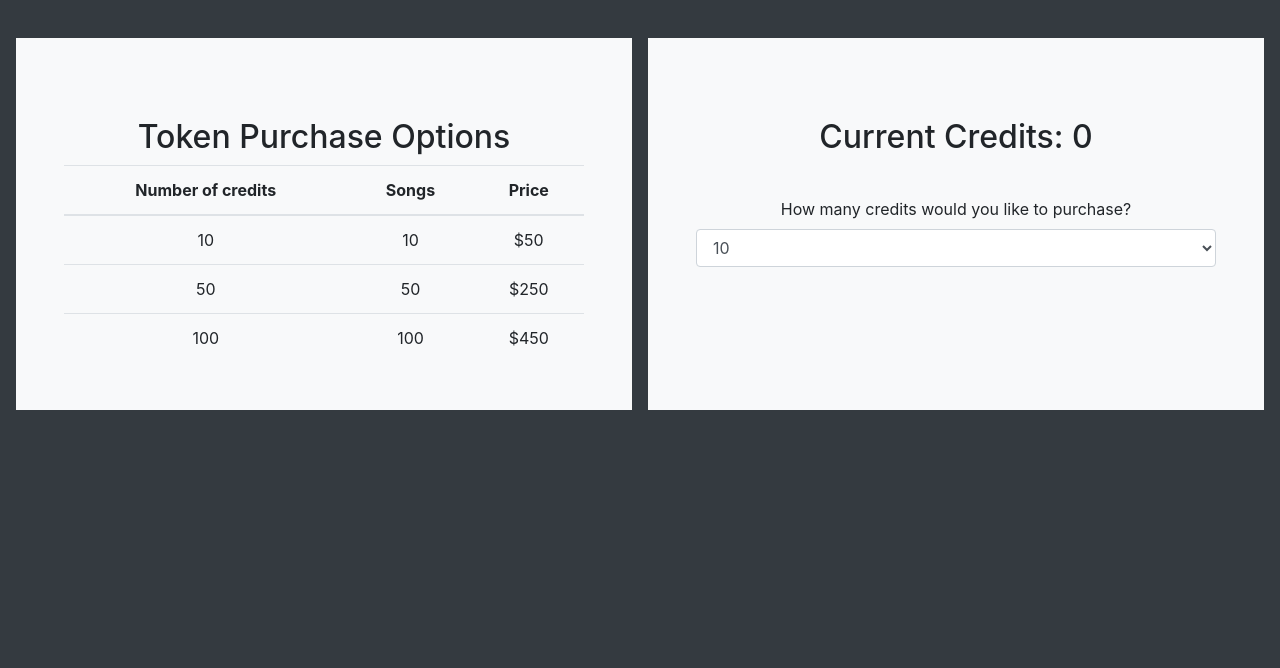
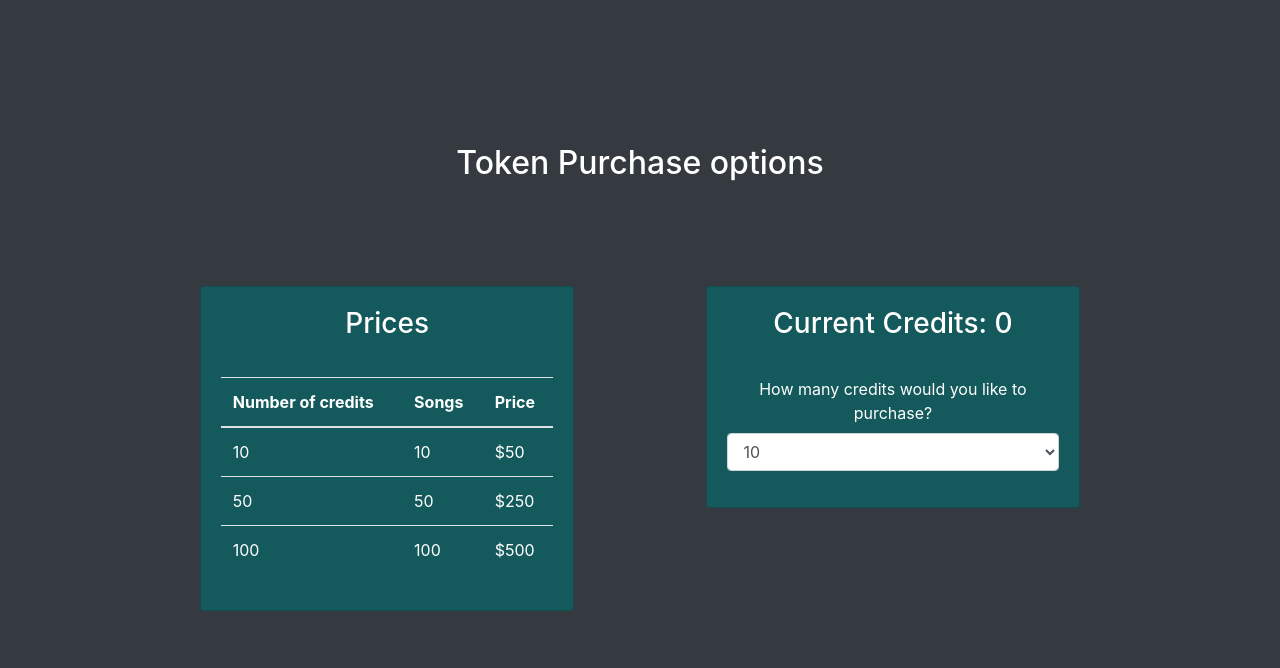
Before and after one commit to gaboc4/analog_collective, a Flask app: page /shop in a window 1280 px wide. Shown: the part 58-726 px from the top of the page. Run offline with Flask 2, Linux system fonts and the light colour scheme; the visitor is signed in with stand-in values (Sample User, id 1); data comes from the database, SQL or seed files in the repository; some libraries are stand-ins or nearby versions.

Commit message:
prod changes

```diff
--- a/project/__init__.py
+++ b/project/__init__.py
@@ -36,7 +36,5 @@ app.register_blueprint(auth_blueprint)
 
 # blueprint for non-auth parts of app
 from .main import main as main_blueprint
-from .payment import payment as payment_blueprint
 
 app.register_blueprint(main_blueprint)
-app.register_blueprint(payment_blueprint)
--- a/project/main.py
+++ b/project/main.py
@@ -7,6 +7,9 @@ from datetime import datetime
 from flask import Blueprint, render_template, redirect, url_for, request, flash
 from flask_login import login_required, current_user
 
+stripe.api_key = os.environ['STRIPE_SK']
+
+
 import smtplib
 from .models import Users, PlaylistDetails, SpotifyToken, ArtistsInPlaylist, \
 	ArtistTracks, SimilarArtists, PlaylistToPlacedSong, BlogPosts
@@ -14,9 +17,7 @@ from . import db
 from .helpers import refresh_access_token, get_access_and_refresh, \
 	get_playlist_genre, get_curr_artist_tracks, get_curr_sim_artists, refresh_playlist_deets
 
-
 main = Blueprint('main', __name__)
-
 
 credits_info = "These tokens represent how much money you have put " \
                "into the platform in order to add your songs to a playlist. " \
@@ -73,7 +74,6 @@ def profile():
 def stripe_auth():
 	user = Users.query.filter_by(email=current_user.email).first()
 	code = request.args.get('code')
-	stripe.api_key = os.environ['STRIPE_SK']
 
 	if code:
 		response = stripe.OAuth.token(
@@ -167,33 +167,49 @@ def artist_profile():
 	sp = refresh_access_token(SpotifyToken.query.filter_by(user_id=user.id).first().refresh_token, user.id)
 
 	sim_artists = SimilarArtists.query.filter_by(artist_id=user.id).first()
-	sim_artists = [sim_artists.similar_artist_1, sim_artists.similar_artist_2, sim_artists.similar_artist_3,
-	               sim_artists.similar_artist_4, sim_artists.similar_artist_5]
-	all_artists = sp.artists(sim_artists)['artists']
+	if sim_artists is not None:
+		sim_artists = [sim_artists.similar_artist_1, sim_artists.similar_artist_2, sim_artists.similar_artist_3,
+		               sim_artists.similar_artist_4, sim_artists.similar_artist_5]
+		all_artists = sp.artists(sim_artists)['artists']
 
-	genres = [artist['genres'] for artist in all_artists]
-	genres = [genre for sublist in genres for genre in sublist]
+		genres = [artist['genres'] for artist in all_artists]
+		genres = [genre for sublist in genres for genre in sublist]
 
-	similar_playlists = PlaylistDetails.query.filter(PlaylistDetails.genre.in_(genres)).all()
-	similar_playlist_ids = [playlist.playlist_uri.split(':')[2] for playlist in similar_playlists]
-	playlist_embed_urls = ["https://open.spotify.com/embed/playlist/%s" % p_id for p_id in similar_playlist_ids]
+		similar_playlists = PlaylistDetails.query.filter(PlaylistDetails.genre.in_(genres)).all()
+		similar_playlist_ids = [playlist.playlist_uri.split(':')[2] for playlist in similar_playlists]
+		playlist_embed_urls = ["https://open.spotify.com/embed/playlist/%s" % p_id for p_id in similar_playlist_ids]
 
-	if user.payment_info is None:
+		if user.payment_info is None:
+			return render_template('artist_profile.html',
+			                       user_name=user.first_name, approval_needed=True,
+			                       playlist_embed_urls=playlist_embed_urls,
+			                       tracks=get_curr_artist_tracks(user.id),
+			                       user_credits=user.credits if user.credits is not None else 0,
+			                       credits_info=credits_info, playlist_dict=similar_playlists,
+			                       related_artists=get_curr_sim_artists(user.id, sp))
+
 		return render_template('artist_profile.html',
-		                       user_name=user.first_name, approval_needed=True,
+		                       user_name=user.first_name,
 		                       playlist_embed_urls=playlist_embed_urls,
 		                       tracks=get_curr_artist_tracks(user.id),
 		                       user_credits=user.credits if user.credits is not None else 0,
 		                       credits_info=credits_info, playlist_dict=similar_playlists,
 		                       related_artists=get_curr_sim_artists(user.id, sp))
+	else:
+		if user.payment_info is None:
+			return render_template('artist_profile.html',
+			                       user_name=user.first_name, approval_needed=True,
+			                       tracks=get_curr_artist_tracks(user.id),
+			                       user_credits=user.credits if user.credits is not None else 0,
+			                       credits_info=credits_info,
+			                       related_artists=get_curr_sim_artists(user.id, sp))
 
-	return render_template('artist_profile.html',
-	                       user_name=user.first_name,
-	                       playlist_embed_urls=playlist_embed_urls,
-	                       tracks=get_curr_artist_tracks(user.id),
-	                       user_credits=user.credits if user.credits is not None else 0,
-	                       credits_info=credits_info, playlist_dict=similar_playlists,
-	                       related_artists=get_curr_sim_artists(user.id, sp))
+		return render_template('artist_profile.html',
+		                       user_name=user.first_name,
+		                       tracks=get_curr_artist_tracks(user.id),
+		                       user_credits=user.credits if user.credits is not None else 0,
+		                       credits_info=credits_info,
+		                       related_artists=get_curr_sim_artists(user.id, sp))
 
 
 @main.route('/artist_profile_update', methods=['POST'])
@@ -342,3 +358,44 @@ def blog_post():
 		db.session.commit()
 		return redirect(url_for('main.blog'))
 	return redirect(url_for('main.blog'))
+
+
+@main.route('/shop')
+@login_required
+def shop():
+	user = Users.query.filter_by(email=current_user.email).first()
+	curr_credits = user.credits if user.credits is not None else 0
+
+	return render_template('shop.html', key=os.environ['STRIPE_PK'],
+	                       tokens=curr_credits, user_name=user.first_name + " " + user.last_name)
+
+
+@main.route('/payment_form', methods=['POST'])
+@login_required
+def purchase_tokens():
+	user = Users.query.filter_by(email=current_user.email).first()
+	try:
+		new_credits = request.form.get('credit-amount')
+		user.credits += int(new_credits)
+
+		if user.payment_info is None:
+			customer = stripe.Customer.create(
+				email=current_user.email,
+				source=request.form['stripeToken']
+			)
+			user.payment_info = customer.id
+			db.session.commit()
+
+		stripe.Charge.create(
+			customer=user.payment_info,
+			amount=int(new_credits) * 500,
+			currency='usd',
+			description="Analog Collective token purchase for {} credits".format(str(new_credits))
+		)
+
+		flash('Payment success!')
+		return redirect(url_for('payment.shop'))
+	except stripe.error.StripeError as e:
+		print(e)
+		flash('Something went wrong when processing your payment, please try again.')
+		return redirect(url_for('payment.shop'))
--- a/project/payment.py
+++ /dev/null
@@ -1,53 +0,0 @@
-from flask import Blueprint, render_template, request, flash, redirect, url_for
-from flask_login import login_required, current_user
-from .models import Users
-from . import db
-import os
-import stripe
-import json
-
-payment = Blueprint('payment', __name__)
-
-
-stripe.api_key = os.environ['STRIPE_SK']
-
-
-@payment.route('/shop')
-@login_required
-def shop():
-    user = Users.query.filter_by(email=current_user.email).first()
-    curr_credits = user.credits if user.credits is not None else 0
-
-    return render_template('shop.html', key=os.environ['STRIPE_PK'],
-                           tokens=curr_credits, user_name=user.first_name + " " + user.last_name)
-
-
-@payment.route('/payment_form', methods=['POST'])
-@login_required
-def purchase_tokens():
-    user = Users.query.filter_by(email=current_user.email).first()
-    try:
-        new_credits = request.form.get('credit-amount')
-        user.credits += int(new_credits)
-
-        if user.payment_info is None:
-            customer = stripe.Customer.create(
-                email=current_user.email,
-                source=request.form['stripeToken']
-            )
-            user.payment_info = customer.id
-            db.session.commit()
-
-        stripe.Charge.create(
-            customer=user.payment_info,
-            amount=int(new_credits)*500,
-            currency='usd',
-            description="Analog Collective token purchase for {} credits".format(str(new_credits))
-        )
-
-        flash('Payment success!')
-        return redirect(url_for('payment.shop'))
-    except stripe.error.StripeError as e:
-        print(e)
-        flash('Something went wrong when processing your payment, please try again.')
-        return redirect(url_for('payment.shop'))
--- a/project/templates/blog.html
+++ b/project/templates/blog.html
@@ -2,7 +2,7 @@
 {% block content %}
 
 <div class="body-margin">
-	  <div class="position-relative overflow-hidden p-3 m-md-3 text-center bg-light" style="height: 300px">
+	  <div class="position-relative overflow-hidden p-3 m-md-3 text-center" style="height: 300px; color: white">
     <div class="col-md-5 p-lg-5 mx-auto my-5">
        <h1>Welcome to the Blog!</h1>
       {% for message in get_flashed_messages() %}
--- a/project/templates/shop.html
+++ b/project/templates/shop.html
@@ -1,13 +1,19 @@
 {% extends "base.html" %}
 {% block content %}
 
-<div class="body-margin">
-  <div class="d-md-flex flex-md-equal w-100 my-md-3 pl-md-3">
-    <div class="bg-light mr-md-3 pt-3 px-3 pt-md-5 px-md-5 text-center overflow-hidden">
-      <div class="my-3 py-3">
-        <h2 class="display-5">Token Purchase Options</h2>
-          <div class="table-ovflow">
-            <table class="table table-in-card">
+
+<div class="position-relative overflow-hidden p-3 p-md-5 m-md-3 text-center" style="margin: 0 !important">
+	<div class="col-md-5 p-lg-5 mx-auto my-5">
+		<h2 style="color: white">Token Purchase options</h2>
+	</div>
+
+	<div class="row justify-content-md-center">
+		<div class="col col-lg-4">
+			<div class="card" style="background-color: #14595B !important; color: white !important;">
+				<div class="card-body">
+					<h3 class="card-title">Prices</h3>
+					<br>
+					<table class="table table-in-card" style="color: white; text-align: left;">
 						<thead>
 						<tr>
 							<th scope="col">Number of credits</th>
@@ -29,18 +35,20 @@
 						<tr>
 							<td scope="row">100</td>
 							<td>100</td>
-                  <td>$450</td>
+							<td>$500</td>
 						</tr>
 						</tbody>
 					</table>
 				</div>
 			</div>
 		</div>
-    <div class="bg-light mr-md-3 pt-3 px-3 pt-md-5 px-md-5 text-center overflow-hidden">
-      <div class="my-3 p-3">
-        <h2 class="display-5">Current Credits: {{tokens}}</h2>
-      </div>
-        <form id="payment-form"  method="POST" action="/payment_form">
+		<div class="col col-lg-1"></div>
+		<div class="col col-lg-4">
+			<div class="card" style="background-color: #14595B !important; color: white !important;">
+				<div class="card-body">
+					<h3 class="card-title">Current Credits: {{tokens}}</h3>
+					<br>
+					<form id="payment-form" method="POST" action="/payment_form">
 						<div class="form-group">
 							<label>How many credits would you like to purchase?</label>
 							<select class="form-control" name="credit-amount">
@@ -60,16 +68,15 @@
 				</div>
 			</div>
 		</div>
+	</div>
 	{% for message in get_flashed_messages() %}
-  <div class="d-md-flex flex-md-equal w-100 my-md-3 pl-md-3">
-    <div class="bg-light mr-md-3 pt-3 px-3 pt-md-5 px-md-5 text-center overflow-hidden">
-      <div class="my-3 py-3">
-
-        <h3>{{ message }}</h3>
-
-      </div>
+	<div class="row justify-content-md-center">
+		<div class="col col-lg-3">
+			<div class="card-body">
+				<h3 class="card-title">{{ message }}</h3>
 			</div>
 		</div>
 		{% endfor %}
 	</div>
+</div>
 {% endblock %}
```
Lines whose indentation alone changed are shown as unchanged.
